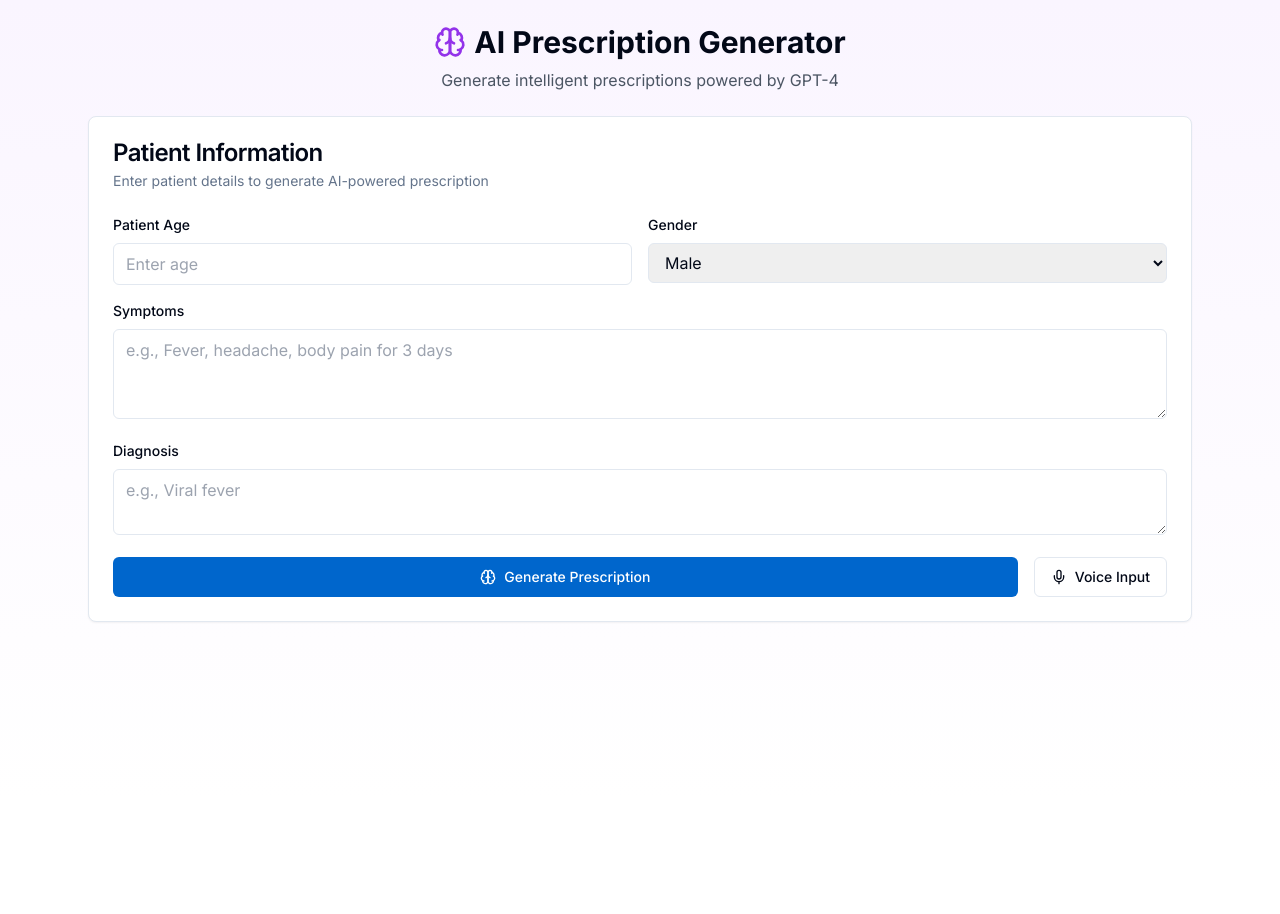
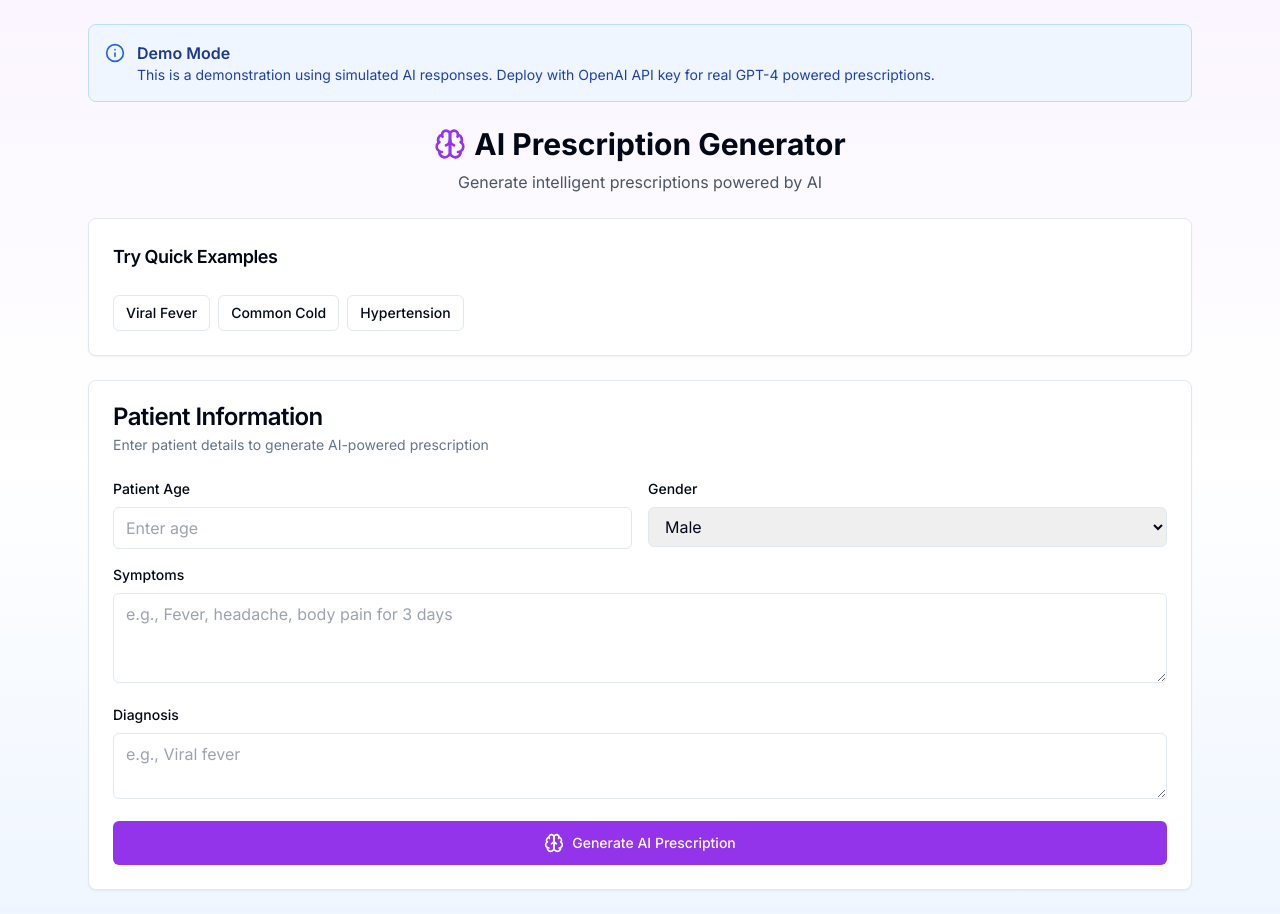
Before and after one commit to itvaibhav-jpg/mediscript, a Next.js app: page /demo/ai in a window 1280 px wide. Before the commit the page ends 800 px from the top, so only its background shows below. Built offline with nearby package versions, Linux system fonts and the light colour scheme.

Commit message:
Update demo page to use demo component

```diff
--- a/src/app/demo/ai/page.tsx
+++ b/src/app/demo/ai/page.tsx
@@ -1,9 +1,14 @@
-import AIPrescriptionGenerator from '@/components/features/ai-prescription-generator'
+import DemoAIPrescription from '@/components/features/demo-ai-prescription'
+
+export const metadata = {
+  title: 'AI Prescription Demo | MediScript',
+  description: 'Experience AI-powered prescription generation with MediScript',
+}
 
 export default function AIDemoPage() {
   return (
-    <div className="min-h-screen bg-gradient-to-b from-purple-50 to-white">
-      <AIPrescriptionGenerator />
+    <div className="min-h-screen bg-gradient-to-b from-purple-50 via-white to-blue-50">
+      <DemoAIPrescription />
     </div>
   )
 }
```
